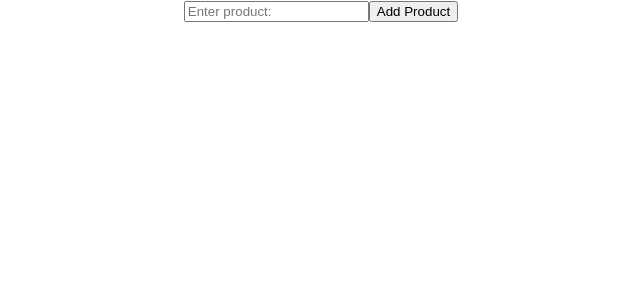
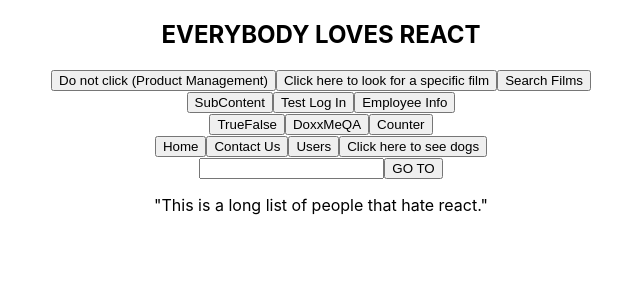
Before and after one commit to JasminimumEffort/MERN, a React (Create React App) app in the folder React/react-try/: page /users in a window 1280 px wide. Shown: the top 300 px of the page, without its empty margins (319-959 px from the left). Built offline with nearby package versions, Linux system fonts and the light colour scheme.

Commit message:
react routing and corrections

```diff
--- a/React/react-try/package.json
+++ b/React/react-try/package.json
@@ -11,6 +11,7 @@
     "proptypes": "^1.1.0",
     "react": "^18.2.0",
     "react-dom": "^18.2.0",
+    "react-router-dom": "^6.4.2",
     "react-scripts": "5.0.1",
     "styled-components": "^5.3.6",
     "web-vitals": "^2.1.4"
--- a/React/react-try/src/API/FilmSearch.jsx
+++ b/React/react-try/src/API/FilmSearch.jsx
@@ -25,7 +25,7 @@
 //     GetFilms();
 // },[title]);
 
-    const SearchFilms = async (title) => {
+    const SearchFilms = async () => {
         const res = await axios.get("http://www.omdbapi.com/?apikey=3b53446e&s=" + title);
         console.log("Response:", res.data.Search);
         setFilmData(res.data.Search);
@@ -44,6 +44,7 @@
     //         setFilmData(response.filmData);
     //     });
     // };
+
     return (
         <>
             <label htmlFor="EnterFilmTitle">Please input your film title here:</label>
--- a/React/react-try/src/App.js
+++ b/React/react-try/src/App.js
@@ -11,7 +11,16 @@
 import EmployeeInfo from "./API/EmployeeInfo";
 import GetFilm from "./API/FilmRequest";
 import SearchFilm from "./API/FilmSearch";
+import {
+  BrowserRouter as Router, Link, Route, Routes,
+} from 'react-router-dom';
 import './App.css';
+import ErrorPage from "./Components/Routing/404Page";
+import HomePage from "./Components/Routing/HomePage";
+import UsersPage from "./Components/Routing/UsersPage";
+import ContactPage from "./Components/Routing/ContactPage";
+import Navigation from './Components/Routing/Navigation';
+import UserParams from './Components/Routing/UserParams';
 
 
 // const Styles = styled.div`
@@ -32,10 +41,77 @@
     {/* <Counter/>  */}
      {/* <SubContent/> */}
     {/* <LoginControl/> */}
-     <ProductManage/>
+     {/* <ProductManage/> */}
     {/* <EmployeeInfo /> */}
     {/* <GetFilm/>
     <SearchFilm/> */}
+    <Router>
+    <nav>
+    <header>
+          <h1>EVERYBODY LOVES REACT</h1>
+        </header>
+          <Link to="/ProductManage">
+          <button type="button">Do not click (Product Management)</button>
+          </Link>
+          <Link to="/GetFilm">
+            <button type="button">Click here to look for a specific film</button>
+          </Link>
+          <Link to="/SearchFilm">
+          <button type="button">Search Films</button>
+          </Link>
+          <br/>
+          <Link to="/SubContent">
+          <button type="button">SubContent</button>
+          </Link>
+          <Link to="/LoginControl">
+            <button type="button">Test Log In</button>
+          </Link>
+          <Link to="/EmployeeInfo">
+          <button type="button">Employee Info</button>
+          </Link>
+          <br/>
+          <Link to="/TrueFalse">
+          <button type="button">TrueFalse</button>
+          </Link>
+          <Link to="/DoxxMeQA">
+            <button type="button">DoxxMeQA</button>
+          </Link>
+          <Link to="/Counter">
+          <button type="button">Counter</button>
+          </Link>
+          <br/>
+          <Link to="/home">
+          <button type="button">Home</button>
+          </Link>
+          <Link to="/contact">
+            <button type="button">Contact Us</button>
+          </Link>
+          <Link to="/users">
+          <button type="button">Users</button>
+          </Link>
+          <Link to="/404">
+            <button type="button">Click here to see dogs</button>
+          </Link>
+          <br/>
+          <Navigation />
+        </nav>
+        <Routes>
+          <Route path="/home" element={<HomePage/>} />
+          <Route path="/contact" element={<ContactPage />} />
+          <Route path="/users" element={<UsersPage />} />
+          <Route path="/404" element={<ErrorPage/>} />
+          <Route path="/UserParams/:id" element={<UserParams/>}/>
+          <Route path="/TrueFalse" element={<TrueFalse />} />
+          <Route path="/DoxxMeQA" element={<DoxxMeQA/>} />
+          <Route path="/Counter" element={<Counter/>}/>
+          <Route path="/SubContent" element={<SubContent/>} />
+          <Route path="/LoginControl" element={<LoginControl/>} />
+          <Route path="/EmployeeInfo" element={<EmployeeInfo/>}/>
+          <Route path="/ProductManage" element={<ProductManage/>} />
+          <Route path="/GetFilm" element={<GetFilm/>} />
+          <Route path="/SearchFilm" element={<SearchFilm/>}/>
+        </Routes>
+    </Router>
     </div>
   );
 }
--- /dev/null
+++ b/React/react-try/src/Components/Routing/404Page.jsx
@@ -0,0 +1,9 @@
+const ErrorPage = () => {
+    return(
+        <p>
+        "This page cannot be found - big sad."
+        </p>
+    )
+}
+
+export default ErrorPage;
--- /dev/null
+++ b/React/react-try/src/Components/Routing/ContactPage.jsx
@@ -0,0 +1,10 @@
+const ContactPage = () => {
+    return(
+
+        <p>
+        "Please contact me only inside of work hours."
+        </p>
+    )
+}
+
+export default ContactPage;
--- /dev/null
+++ b/React/react-try/src/Components/Routing/HomePage.jsx
@@ -0,0 +1,7 @@
+const HomePage = () => {
+    return(
+        <h1>HIYA YOU ARE HOME</h1>
+    )
+}
+
+export default HomePage;
--- /dev/null
+++ b/React/react-try/src/Components/Routing/Navigation.jsx
@@ -0,0 +1,17 @@
+import { useState } from 'react';
+import { useNavigate } from 'react-router-dom';
+
+function Navigation() {
+  const [address, setAddress] = useState('');
+  const navigate = useNavigate();
+  return (
+    <>
+      <input type="text" value={address} onChange={(e) => setAddress(e.target.value)} />
+      <button type="button" onClick={() => navigate(address)}>GO TO</button>
+      {/* <input type="text" value={address} onChange={(e) => setAddress("/UserParams/:"+ e)} />
+      <button type="button" onClick={() => navigate(address)}>Input UserName</button> */}
+    </>
+  );
+}
+
+export default Navigation;
--- /dev/null
+++ b/React/react-try/src/Components/Routing/UserParams.jsx
@@ -0,0 +1,11 @@
+import { useParams } from 'react-router-dom';
+
+const UserParams = () => {
+  const id = useParams();
+  console.log('User:', id);
+  return (
+      <h2>Welcome User number {id.id}!</h2>
+  );
+}
+
+export default UserParams;
--- /dev/null
+++ b/React/react-try/src/Components/Routing/UsersPage.jsx
@@ -0,0 +1,14 @@
+import UserParams from "./UserParams";
+
+const UsersPage = () => {
+
+    UserParams()
+
+    return(
+        <p>
+        "This is a long list of people that hate react."
+        </p>
+    )
+}
+
+export default UsersPage;
--- a/React/react-try/src/states/Counter.jsx
+++ b/React/react-try/src/states/Counter.jsx
@@ -29,12 +29,12 @@
         <button onClick = {()=>{setCount(0); hist = []}}>RESET</button>
         {/* {hist.map((hist => <p>{hist}</p>))} */}
         {/* <p> {...hist}</p> */}
-        <h2>History: </h2>
+        {/* <h2>History: </h2>
         <div>
             {
                 Counter.hist.map(num => <p>{num}</p>)
             }
-        </div>
+        </div> */}
 
         </>
 
```
Also changed, not shown: 1 other file (tests, documents, lock files or other folders).
